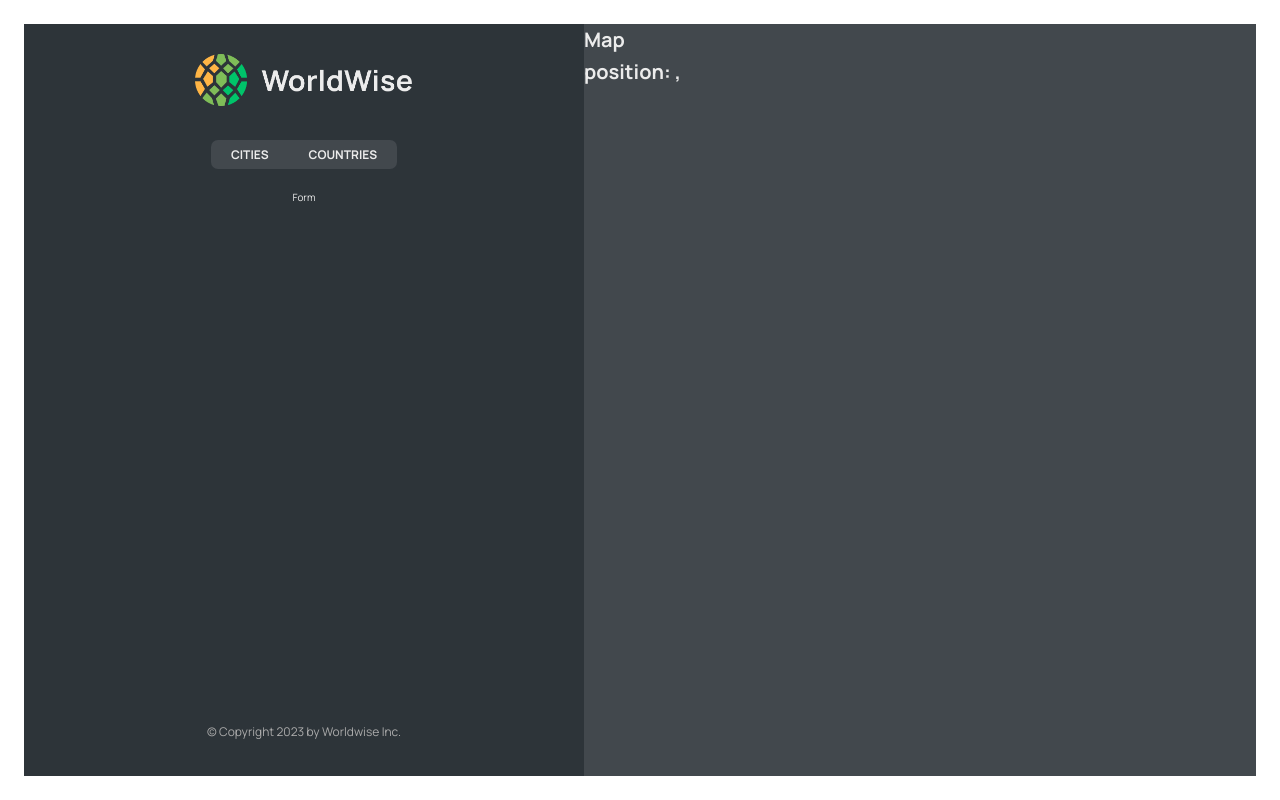
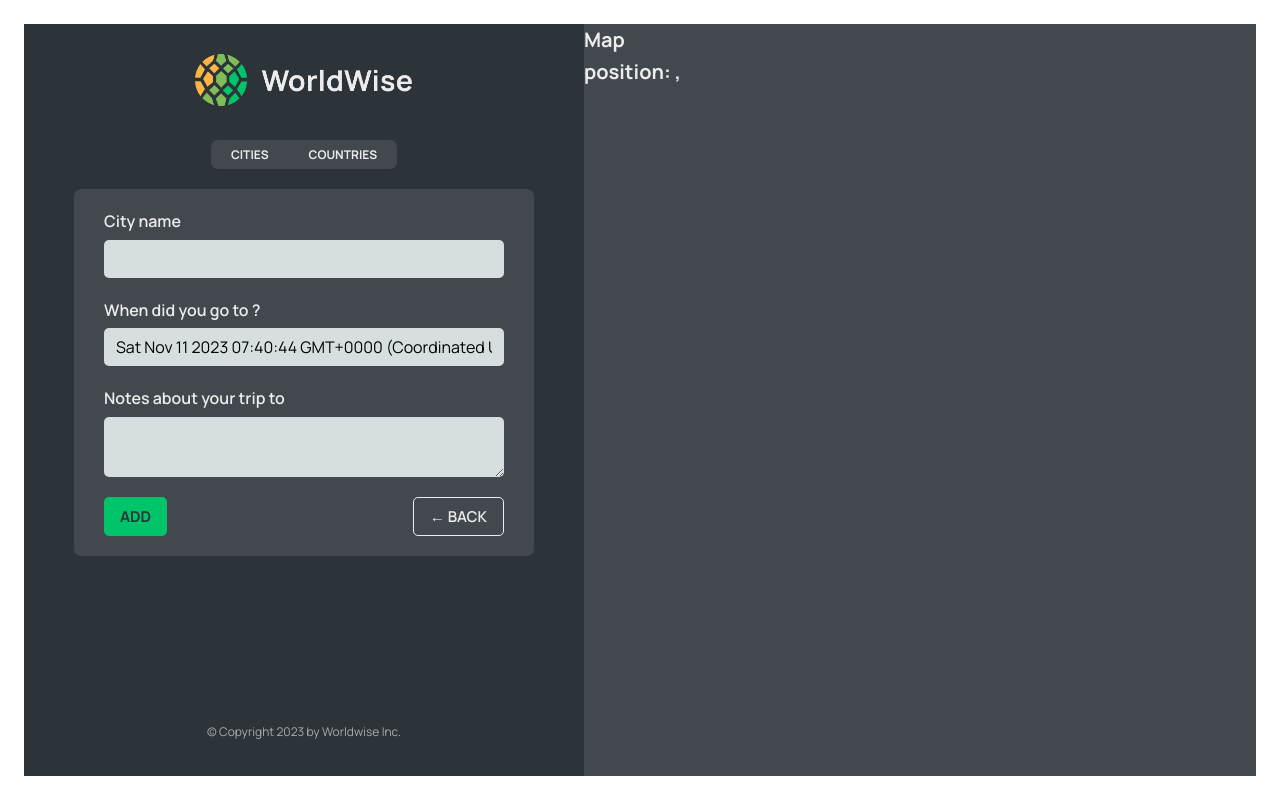
Before and after one commit to ignatius22/worldwise, a React (Vite) app: page /app/form in a window 1280 px wide. Built offline with nearby package versions, Linux system fonts and the light colour scheme; data requests are answered from the project's data file.

Commit message:
Programatically navigate to a new page

```diff
--- a/src/App.jsx
+++ b/src/App.jsx
@@ -1,4 +1,4 @@
-import { BrowserRouter, Route, Routes } from "react-router-dom";
+import { BrowserRouter, Navigate, Route, Routes } from "react-router-dom";
 import Product from "./pages/Product";
 import Homepage from "./pages/Homepage";
 import PageNotFound from "./pages/PageNotFound";
@@ -9,6 +9,7 @@ import CityList from "./components/CityList";
 import { useEffect, useState } from "react";
 import CountryList from "./components/CountryList";
 import City from "./components/City";
+import Form from "./components/Form";
 
 function App() {
   const [cities, setCities] = useState([]);
@@ -37,14 +38,17 @@ function App() {
         <Route path="pricing" element={<Pricing />} />
         <Route path="login" element={<Login />} />
         <Route path="app" element={<AppLayout />}>
-          <Route index element={<CityList />} />
+          <Route index element={<Navigate replace to="cities" />} />
           <Route
             path="cities"
             element={<CityList cities={cities} isLoading={isLoading} />}
           />
-          <Route path="cities/:id" element={<City/>} />
-          <Route path="countries" element={<CountryList cities={cities} isLoading={isLoading} />} />
-          <Route path="form" element={<p>Form</p>} />
+          <Route path="cities/:id" element={<City />} />
+          <Route
+            path="countries"
+            element={<CountryList cities={cities} isLoading={isLoading} />}
+          />
+          <Route path="form" element={<Form />} />
         </Route>
         <Route path="*" element={<PageNotFound />} />
       </Routes>
--- /dev/null
+++ b/src/components/Button.jsx
@@ -0,0 +1,10 @@
+import styles from "./Button.module.css";
+function Button({ children, onClick, type }) {
+  return (
+    <button onClick={onClick} className={`${styles.btn} ${styles[type]}`}>
+      {children}
+    </button>
+  );
+}
+
+export default Button;
--- a/src/components/CountryList.jsx
+++ b/src/components/CountryList.jsx
@@ -17,7 +17,7 @@ function CountryList({ cities, isLoading }) {
   return (
     <ul className={styles.countryList}>
       {countries.map((country) => (
-        <CountryItem country={country} key={country.id} />
+        <CountryItem country={country} key={country.country} />
       ))}
     </ul>
   );
--- a/src/components/Form.jsx
+++ b/src/components/Form.jsx
@@ -3,6 +3,8 @@
 import { useState } from "react";
 
 import styles from "./Form.module.css";
+import Button from "./Button";
+import { useNavigate } from "react-router-dom";
 
 export function convertToEmoji(countryCode) {
   const codePoints = countryCode
@@ -17,6 +19,7 @@ function Form() {
   const [country, setCountry] = useState("");
   const [date, setDate] = useState(new Date());
   const [notes, setNotes] = useState("");
+  const navigate = useNavigate();
 
   return (
     <form className={styles.form}>
@@ -49,8 +52,16 @@ function Form() {
       </div>
 
       <div className={styles.buttons}>
-        <button>Add</button>
-        <button>&larr; Back</button>
+        <Button type="primary">Add</Button>
+        <Button
+          type="back"
+          onClick={(e) => {
+            e.preventDefault();
+            navigate(-1);
+          }}
+        >
+          &larr; Back
+        </Button>
       </div>
     </form>
   );
--- a/src/components/Map.jsx
+++ b/src/components/Map.jsx
@@ -1,12 +1,14 @@
-import { useSearchParams } from "react-router-dom";
+import { useNavigate, useSearchParams } from "react-router-dom";
 import styles from "./Map.module.css";
 
 function Map() {
   const [searchParams, setSearchParams] = useSearchParams();
+  const navigate = useNavigate();
   let lat = searchParams.get("lat");
   let lng = searchParams.get("lng");
+
   return (
-    <div className={styles.mapContainer}>
+    <div className={styles.mapContainer} onClick={() => navigate("form")}>
       <h1>Map</h1>
       <h1>
         position: {lat},{lng}
```
